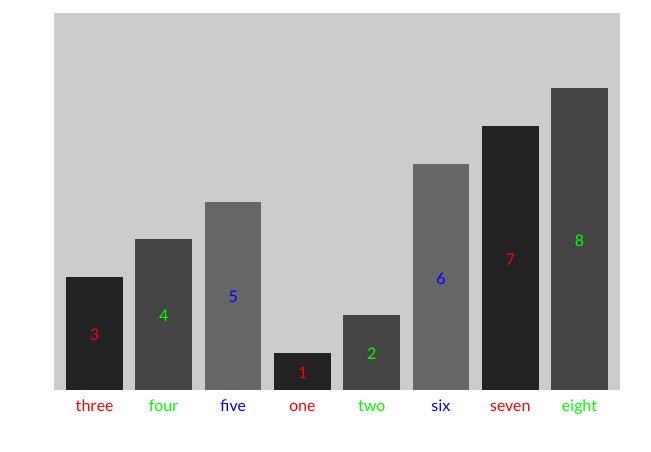
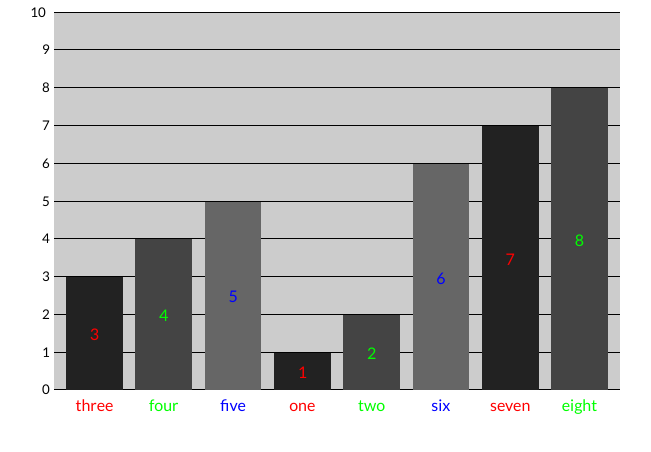
Before and after one commit to albho/bar-charts, a website: page index.html in a window 1280 px wide. Shown: the part 226-678 px from the top of the page, without its empty margins (303-954 px from the left). Drawn offline with nearby package versions, Linux system fonts and the light colour scheme.

Commit message:
add ticks

```diff
--- a/script.js
+++ b/script.js
@@ -8,11 +8,13 @@ const options = {
   titleColor: "#222",
   titleSize: "2rem",
   mainAxis: "x", // x or y
+
   // chart
-  width: "15",
-  height: "10",
+  width: 15,
+  height: 10,
   units: "cm",
   backgroundColor: "#ccc",
+  tickInterval: 2,
 
   // bars
   valuesPosition: "center", // flex-start, center, flex-end
@@ -73,6 +75,15 @@ function drawBarChart(data, options, element) {
   if (options.mainAxis === "x") {
     $(".bar").css("width", barValue);
     $(".bar").css("align-items", options.valuesPosition);
+
+    // set ticks
+    for (let i = options.height; i >= 0; i--) {
+      element.append(
+        `<div class='tick' style="bottom: ${i}${units}"><p class='tickLabel'>${i}</p></div>`
+      );
+    }
+
+    // set bar height
     for (let i = 0; i < dataLength; i++) {
       let height = `${data[i]}${options.units}`;
       $(`#bar${[i]}`).css("height", height);
@@ -88,6 +99,20 @@ function drawBarChart(data, options, element) {
     $(".barLabel").css("left", "-0.5rem");
     $(".barLabel").css("top", "0");
     $(".barLabel").css("transform", "translate(-100%, 50%)");
+
+    // set ticks
+    for (let i = options.width; i >= 0; i--) {
+      element.append(
+        `<div class='tick' style="left: ${i}${units}"><p class='tickLabel'>${i}</p></div>`
+      );
+    }
+    $(".tick").css("width", "0");
+    $(".tick").css("height", "100%");
+    $(".tick").css("border-left", "1px solid black");
+    $(".tickLabel").css("bottom", "-0.5rem");
+    $(".tickLabel").css("transform", "translate(-50%, 100%");
+
+    // set bar width
     for (let i = 0; i < dataLength; i++) {
       let width = `${data[i]}${options.units}`;
       $(`#bar${[i]}`).css("width", width);
--- a/styles.css
+++ b/styles.css
@@ -19,6 +19,7 @@
   display: flex;
   justify-content: space-evenly;
   align-items: flex-end;
+  position: relative;
 }
 
 /* default styling */
@@ -29,11 +30,13 @@
   justify-content: center;
   position: relative;
   padding: 0.5rem;
+  z-index: 99;
 }
 
 .barValue {
   left: 50%;
   color: white;
+  z-index: 999;
 }
 
 .barLabel {
@@ -42,3 +45,16 @@
   transform: translate(-50%);
   bottom: -1.5rem;
 }
+
+/* ticks */
+.tick {
+  position: absolute;
+  width: 100%;
+  border-bottom: 1px solid black;
+}
+
+.tickLabel {
+  position: absolute;
+  font-size: smaller;
+  transform: translate(-150%, -50%);
+}
```
